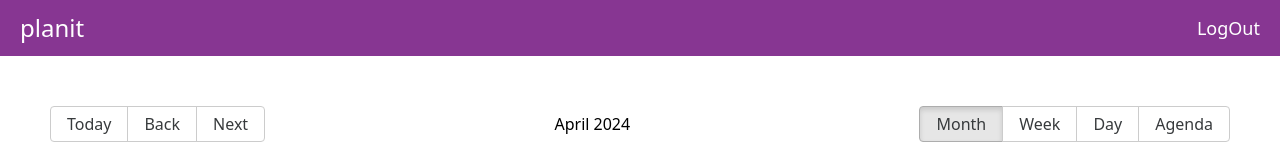
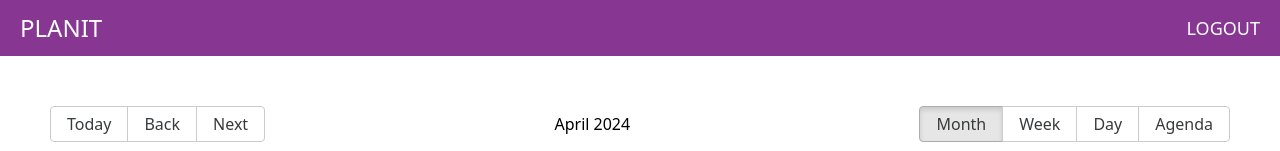
Before and after one commit to DianaDzakah/planit, a React (Create React App) app in the folder frontend/: page /Calendar in a window 1280 px wide. Shown: the top 151 px of the page. Built offline with nearby package versions, Linux system fonts and the light colour scheme.

Commit message:
delete by id

```diff
--- a/frontend/src/pages/calendar/index.jsx
+++ b/frontend/src/pages/calendar/index.jsx
@@ -2,8 +2,8 @@ import React, { useState } from "react";
 import { Calendar, momentLocalizer } from "react-big-calendar";
 import moment from "moment";
 import "react-big-calendar/lib/css/react-big-calendar.css";
-import 'react-responsive-modal/styles.css';
-import { Modal } from 'react-responsive-modal';
+import "react-responsive-modal/styles.css";
+import { Modal } from "react-responsive-modal";
 import styles from "./index.module.css"; // Import CSS module
 import AddEvent from "../../components/add-event";
 
@@ -20,10 +20,10 @@ const MyCalendar = ({ events }) => {
 		<>
 			<nav className={styles.nav}>
 				<a href="/calendar" className={styles.planit}>
-					planit
+					PLANIT
 				</a>
 				<a className={styles.link} href="/login">
-					LogOut
+					LOGOUT
 				</a>
 			</nav>
 
@@ -39,7 +39,7 @@ const MyCalendar = ({ events }) => {
 					endAccessor="end"
 					style={{ margin: "50px" }}
 					selectable={true}
-					onSelectSlot={slotInfo => {
+					onSelectSlot={(slotInfo) => {
 						setStartDate(slotInfo.start);
 						setEndDate(slotInfo.end);
 						setOpen(true);
```
Also changed, not shown: 1 other file (tests, documents, lock files or other folders).
